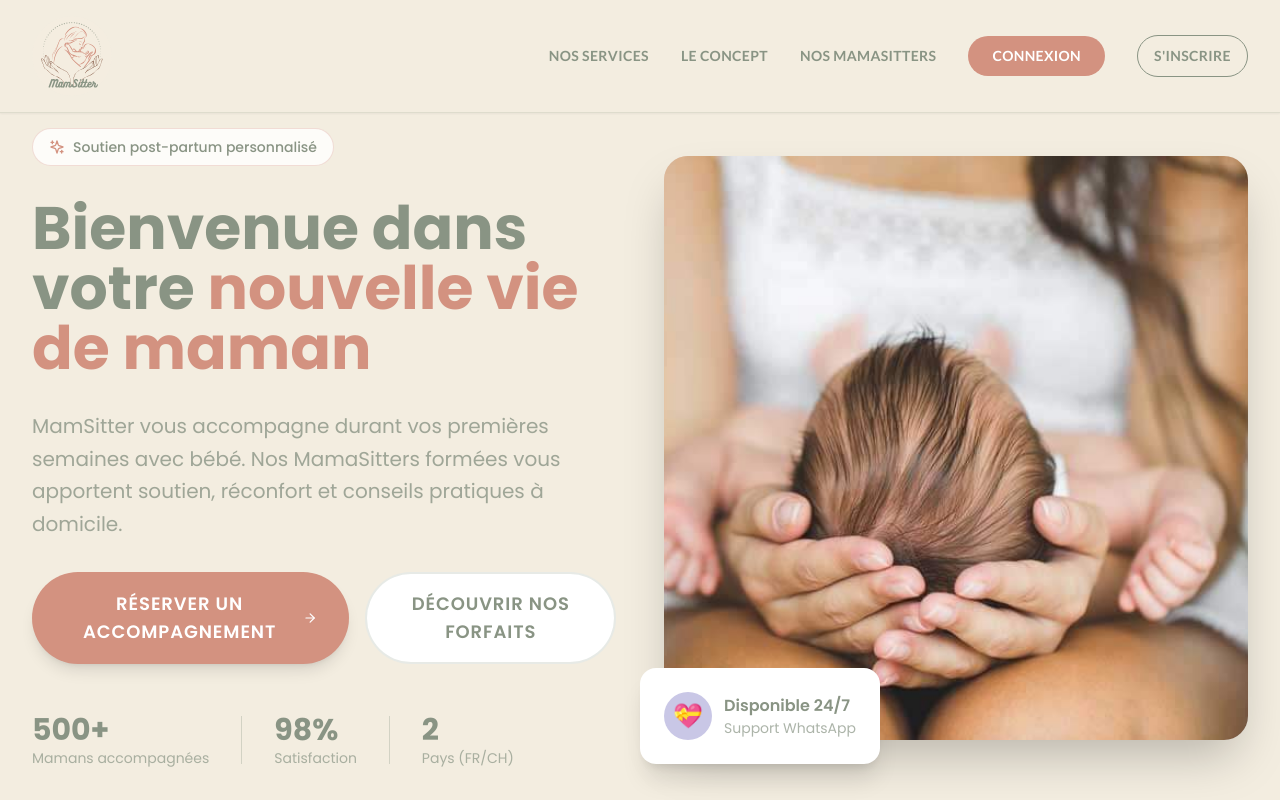
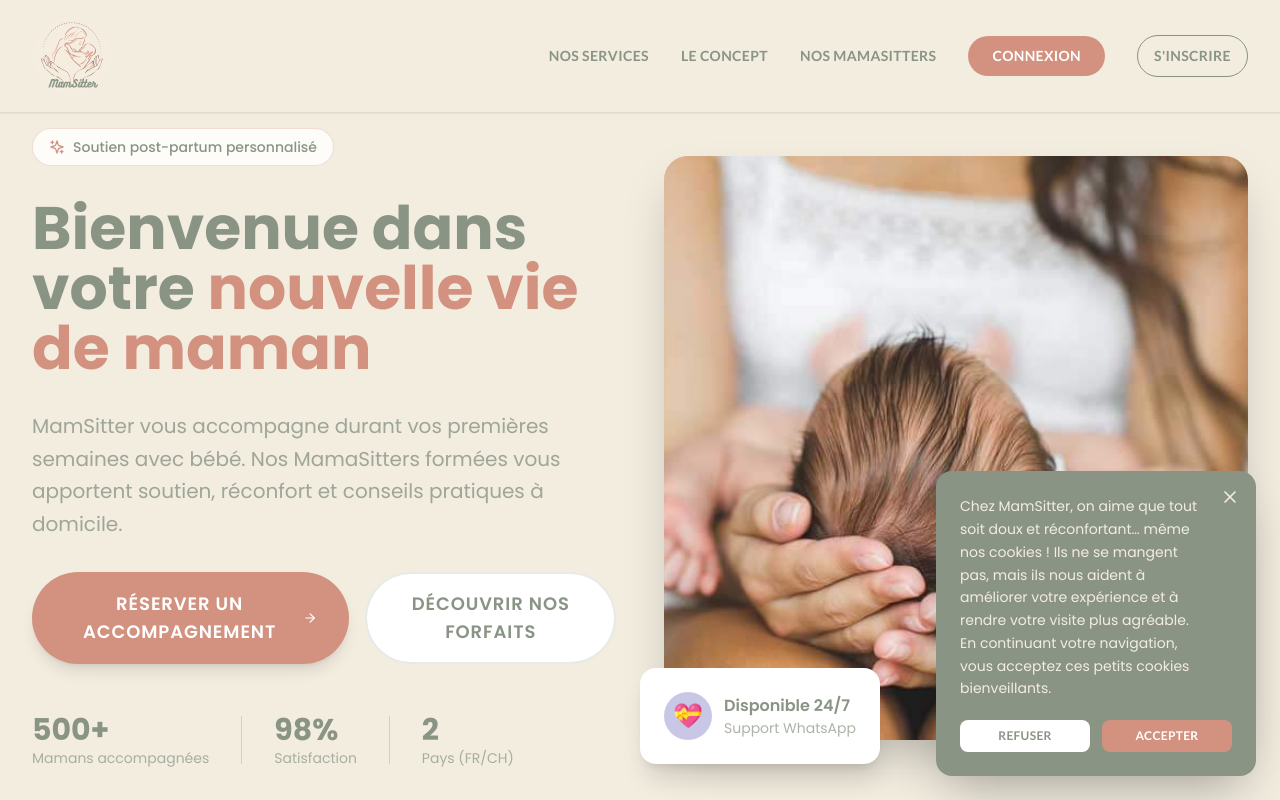
Before and after one commit to nguekeuarthur/Projet-MamSitter, a React (Vite) app: page / in a window 1280 px wide. Shown: the top 800 px of the page. Built offline with nearby package versions, Linux system fonts and the light colour scheme; no server answers.

Commit message:
feat: Add cookie consent popup on bottom-right

```diff
--- a/src/App.tsx
+++ b/src/App.tsx
@@ -6,6 +6,7 @@
 import BecomeSitter from './components/BecomeSitter';
 import Footer from './components/Footer';
 import Navigation from './components/Navigation';
+import CookieConsent from './components/CookieConsent';
 import AuthLogin from './components/AuthLogin';
 import AuthRegister from './components/AuthRegister';
 import ForgotPasswordPage from './pages/ForgotPassword';
@@ -250,6 +251,7 @@
       <Testimonials />
       <BecomeSitter />
       <Footer />
+      <CookieConsent />
     </div>
   )
 }
--- /dev/null
+++ b/src/components/CookieConsent.tsx
@@ -0,0 +1,97 @@
+import { useState, useEffect } from 'react';
+import { X } from 'lucide-react';
+
+export default function CookieConsent() {
+  const [showCookie, setShowCookie] = useState(false);
+
+  useEffect(() => {
+    // Vérifier si l'utilisateur a déjà fait un choix
+    const cookieConsent = localStorage.getItem('mamsitter_cookie_consent');
+    const lastDecisionTime = localStorage.getItem('mamsitter_cookie_time');
+
+    if (!cookieConsent) {
+      // Première visite
+      setShowCookie(true);
+    } else {
+      // Vérifier si le délai est écoulé
+      if (lastDecisionTime) {
+        const lastTime = parseInt(lastDecisionTime);
+        const now = Date.now();
+
+        if (cookieConsent === 'refused') {
+          // Refusé : réafficher après 3 heures
+          const threeHours = 3 * 60 * 60 * 1000;
+          if (now - lastTime > threeHours) {
+            setShowCookie(true);
+          }
+        } else if (cookieConsent === 'accepted') {
+          // Accepté : réafficher après 1 mois
+          const oneMonth = 30 * 24 * 60 * 60 * 1000;
+          if (now - lastTime > oneMonth) {
+            setShowCookie(true);
+          }
+        }
+      }
+    }
+  }, []);
+
+  function handleAccept() {
+    localStorage.setItem('mamsitter_cookie_consent', 'accepted');
+    localStorage.setItem('mamsitter_cookie_time', Date.now().toString());
+    setShowCookie(false);
+  }
+
+  function handleRefuse() {
+    localStorage.setItem('mamsitter_cookie_consent', 'refused');
+    localStorage.setItem('mamsitter_cookie_time', Date.now().toString());
+    setShowCookie(false);
+  }
+
+  if (!showCookie) return null;
+
+  return (
+    <div className="fixed bottom-6 right-6 w-80 bg-vert text-beige rounded-2xl shadow-2xl z-40 p-6 animate-slide-up">
+      <button
+        onClick={() => setShowCookie(false)}
+        className="absolute top-4 right-4 text-beige hover:text-sable transition-colors"
+      >
+        <X className="w-5 h-5" />
+      </button>
+
+      <p className="text-sm leading-relaxed font-poppins pr-6">
+        Chez MamSitter, on aime que tout soit doux et réconfortant… même nos cookies ! Ils ne se mangent pas, mais ils nous aident à améliorer votre expérience et à rendre votre visite plus agréable. En continuant votre navigation, vous acceptez ces petits cookies bienveillants.
+      </p>
+
+      <div className="flex gap-3 mt-5">
+        <button
+          onClick={handleRefuse}
+          className="flex-1 px-3 py-2 bg-white text-vert rounded-lg hover:bg-beige transition-colors font-lato font-bold text-xs uppercase tracking-wide"
+        >
+          Refuser
+        </button>
+        <button
+          onClick={handleAccept}
+          className="flex-1 px-3 py-2 bg-sable text-white rounded-lg hover:bg-sable/90 transition-colors font-lato font-bold text-xs uppercase tracking-wide"
+        >
+          Accepter
+        </button>
+      </div>
+
+      <style>{`
+        @keyframes slide-up {
+          from {
+            transform: translateY(100%);
+            opacity: 0;
+          }
+          to {
+            transform: translateY(0);
+            opacity: 1;
+          }
+        }
+        .animate-slide-up {
+          animation: slide-up 0.3s ease-out;
+        }
+      `}</style>
+    </div>
+  );
+}
```
